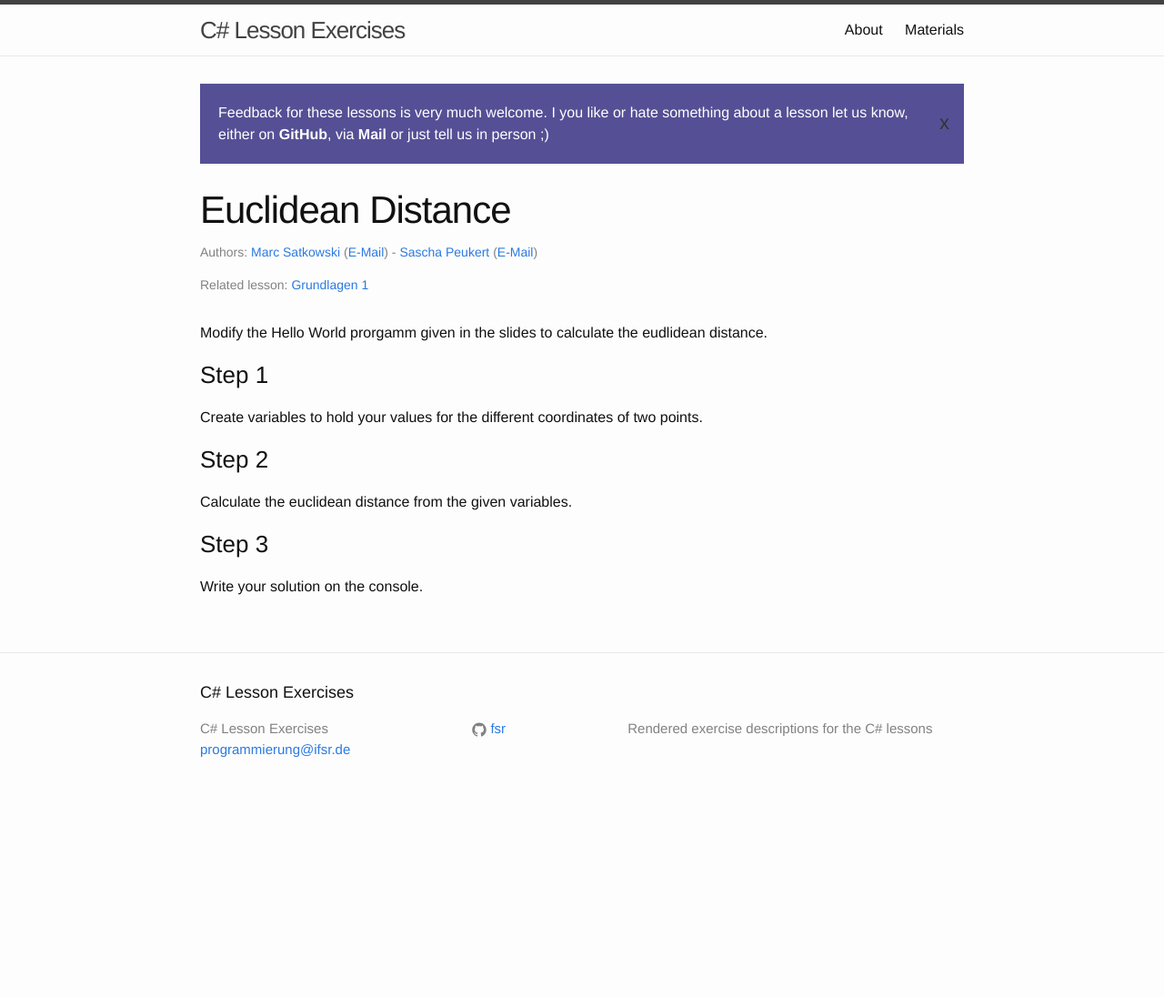
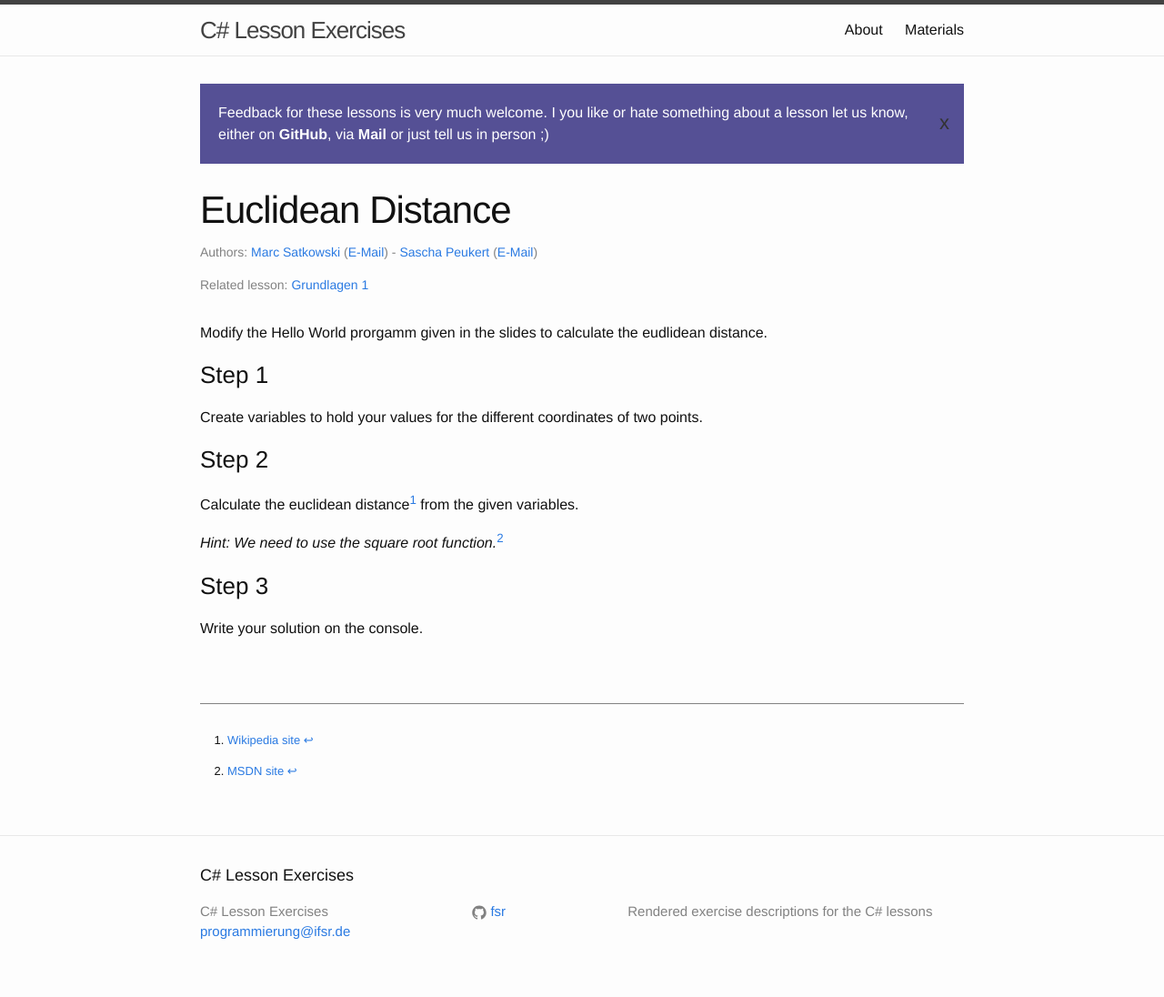
Before and after one commit to fsr/csharp-lessons, a Jekyll site: the page built from _exercises/01_calculate_euclidean_distance.md, in a window 1280 px wide. Shown: the whole page at 91% size. Built offline with Jekyll 4.4.1, drawn with Linux system fonts in a browser that asks for light colours; before the commit the page ends 900 px from its top, so only the background shows below that.

Commit message:
added links to second exercise

```diff
--- a/_exercises/01_calculate_euclidean_distance.md
+++ b/_exercises/01_calculate_euclidean_distance.md
@@ -14,7 +14,15 @@ Create variables to hold your values for the different coordinates of two points
 
 ### Step 2
 
-Calculate the euclidean distance from the given variables.
+Calculate the euclidean distance[^euclidian_distance] from the given variables.
+
+[^euclidian_distance]:
+    [Wikipedia site](https://de.wikipedia.org/wiki/Euklidischer_Abstand)
+
+*Hint: We need to use the square root function.*[^sqrt]
+
+[^sqrt]:
+    [MSDN site](https://msdn.microsoft.com/de-de/library/system.math.sqrt%28v=vs.90%29.aspx)
 
 ### Step 3
 
```
